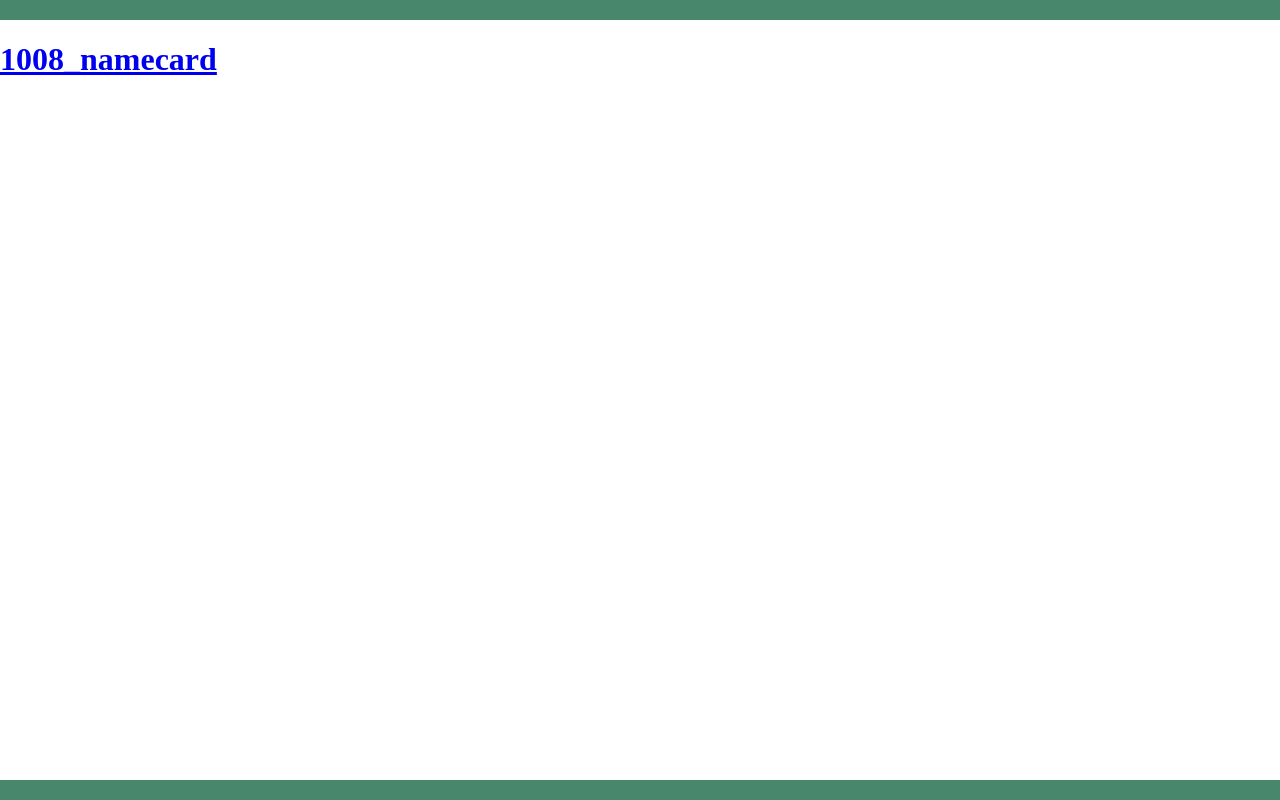
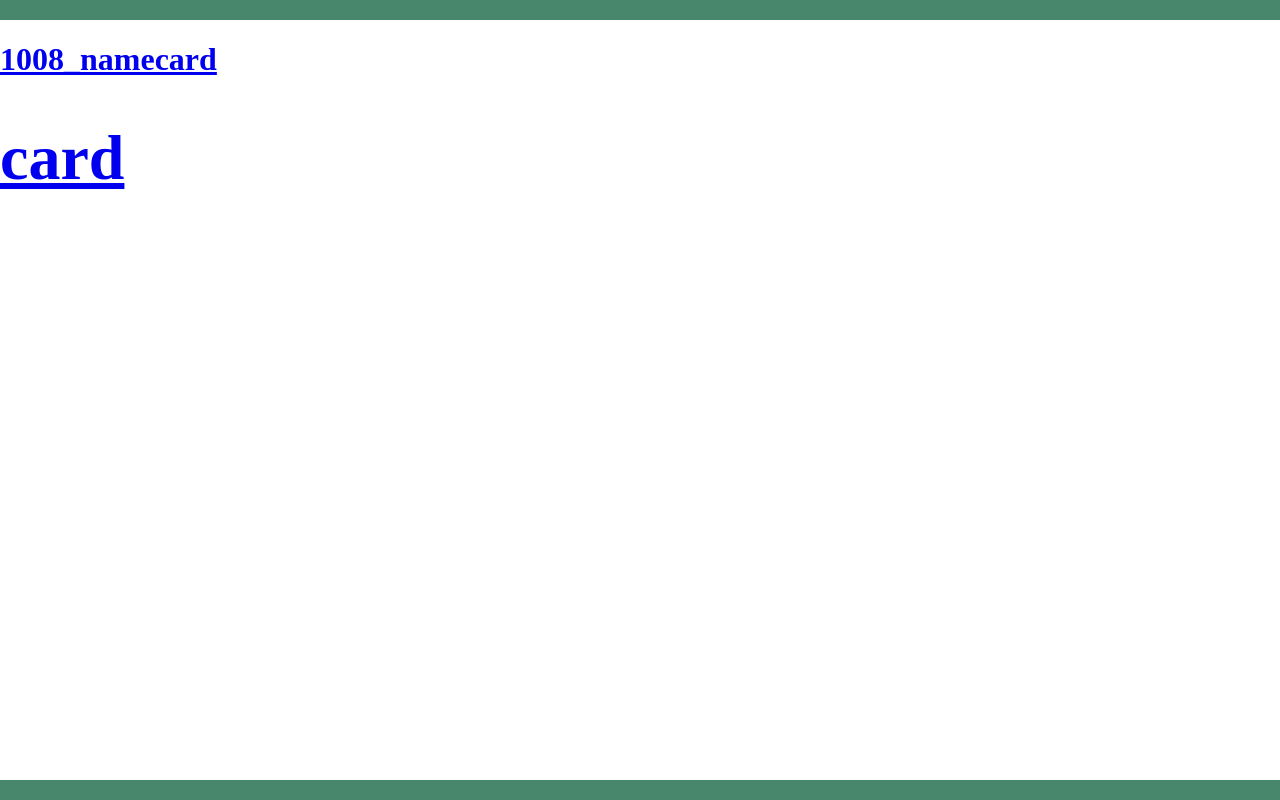
Before and after one commit to trilead0106/trilead0106.github.io, a plain HTML site: page index.html in a window 1280 px wide. Drawn offline with Linux system fonts and the light colour scheme; files that its build step writes are made by us from their sources.

Commit message:
Update index.html

```diff
--- a/index.html
+++ b/index.html
@@ -14,7 +14,13 @@
 		  <h1><a href='./1008/1008_namecard.html'>
 		  1008_namecard
 		 <h1>
-	</body>
+	         <h1><a href='.1015/index.html'>
+		  card
+		 <h1>
+
+
+		 </body>
+
 
 
 </html>
```
